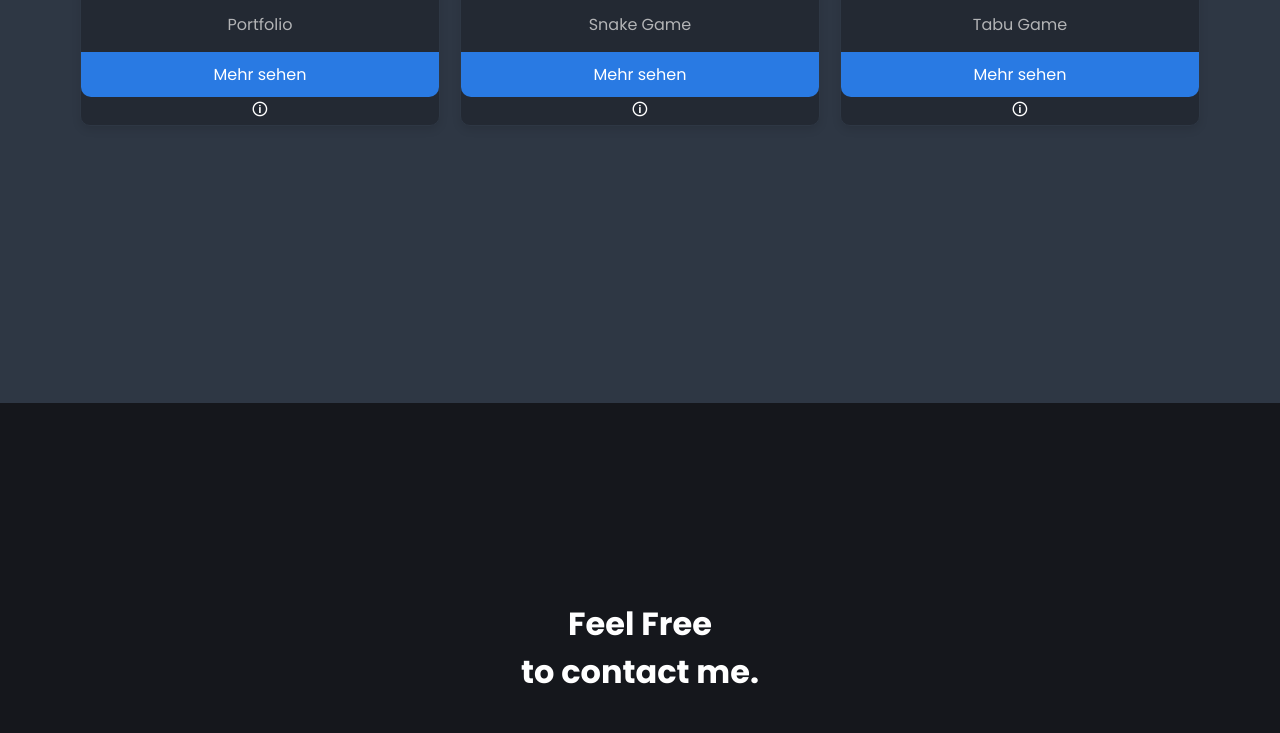
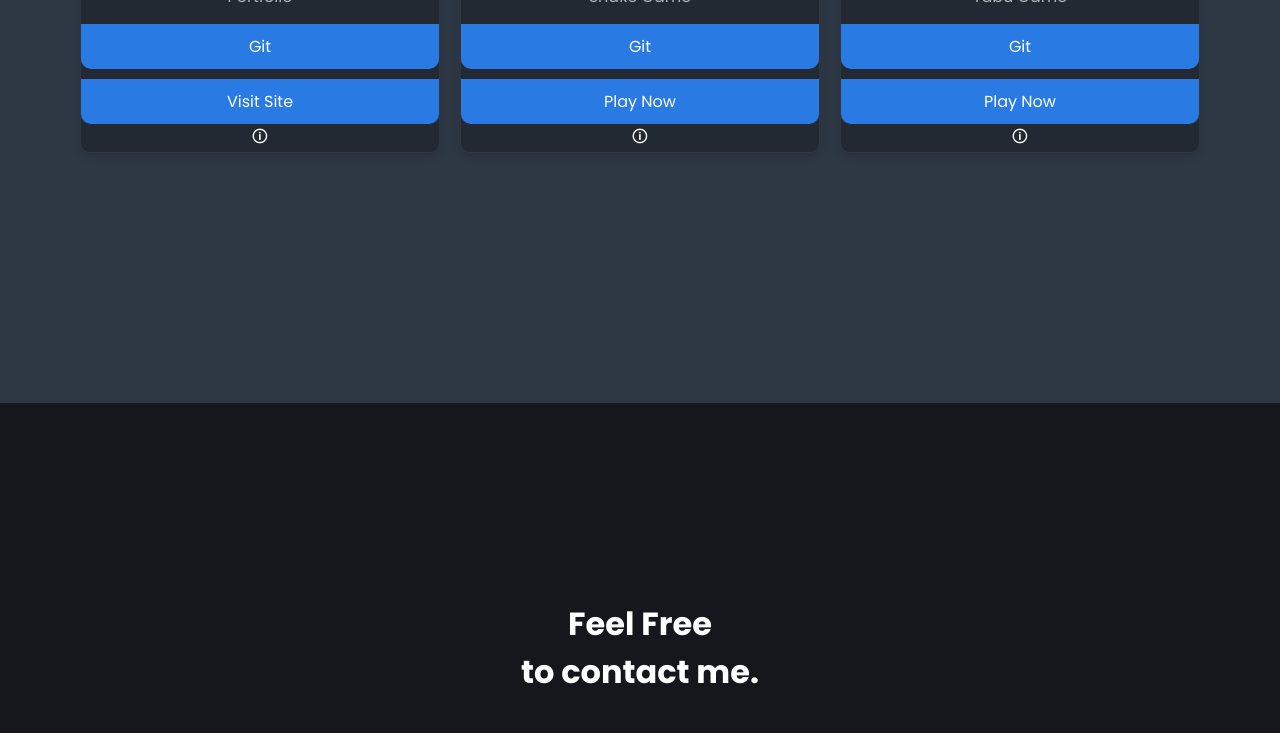
Before and after one commit to DerMemo/DerMemo, a plain HTML site: page index.html in a window 1280 px wide. Shown: the part 2884-3617 px from the top of the page. Drawn offline with nearby package versions, Linux system fonts and the light colour scheme.

Commit message:
project overlay changed

```diff
--- a/css/projects.css
+++ b/css/projects.css
@@ -111,3 +111,33 @@
   margin: 5px 0;
   color: white;
 }
+.play-button {
+  display: inline-block;
+  margin-top: 10px;
+  padding: 10px 20px;
+  background-color: var(--main-brand-color);
+  color: #fff;
+  font-size: 1rem;
+  text-decoration: none;
+  border-radius: 5px;
+  transition: background-color 0.3s, transform 0.3s;
+  text-align: center;
+}
+
+.play-button:hover {
+  background-color: #0056;
+  transform: scale(1.05);
+}
+
+.visit-button {
+  display: inline-block;
+  margin-top: 10px;
+  padding: 10px 20px;
+  background-color: var(--main-brand-color);
+  color: #fff;
+  font-size: 1rem;
+  text-decoration: none;
+  border-radius: 5px;
+  transition: background-color 0.3s, transform 0.3s;
+  text-align: center;
+}
--- a/js/controller.js
+++ b/js/controller.js
@@ -97,19 +97,22 @@ document.addEventListener("DOMContentLoaded", function () {
     {
       name: "DerMemo",
       description: "Portfolio",
-      html_url: "https://github.com/DerMemo",
+      html_url: "https://dermemo.github.io/DerMemo/",
+      repo_url: "https://github.com/DerMemo/DerMemo",
       languages_url: "mock_url_DerMemo",
     },
     {
       name: "Snake",
       description: "Snake Game",
-      html_url: "https://github.com/DerMemo/Snake",
+      html_url: "https://dermemo.github.io/Snake/",
+      repo_url: "https://github.com/DerMemo/Snake",
       languages_url: "mock_url_Snake",
     },
     {
       name: "TabuGame",
       description: "Tabu Game",
-      html_url: "https://github.com/DerMemo/TabuGame",
+      html_url: "https://dermemo.github.io/TabuGame/",
+      repo_url: "https://github.com/DerMemo/TabuGame",
       languages_url: "mock_url_TabuGame",
     },
   ];
@@ -127,7 +130,14 @@ document.addEventListener("DOMContentLoaded", function () {
     projectCard.innerHTML = `
       <h3>${repo.name}</h3>
       <p>${repo.description || "Keine Beschreibung verfügbar"}</p>
-      <a href="${repo.html_url}" target="_blank">Mehr sehen</a>
+      <a href="${repo.repo_url}" target="_blank">Git</a>
+      ${
+        repo.name === "Snake"
+          ? `<a href="${repo.html_url}" target="_blank" class="play-button">Play Now</a>`
+          : repo.name === "TabuGame"
+          ? `<a href="${repo.html_url}" target="_blank" class="play-button">Play Now</a>`
+          : `<a href="${repo.html_url}" target="_blank" class="visit-button">Visit Site</a>`
+      }
       <div class="tooltip">
         <span class="tooltiptext">
           <ul id="languages-${repo.name}"></ul>
```
